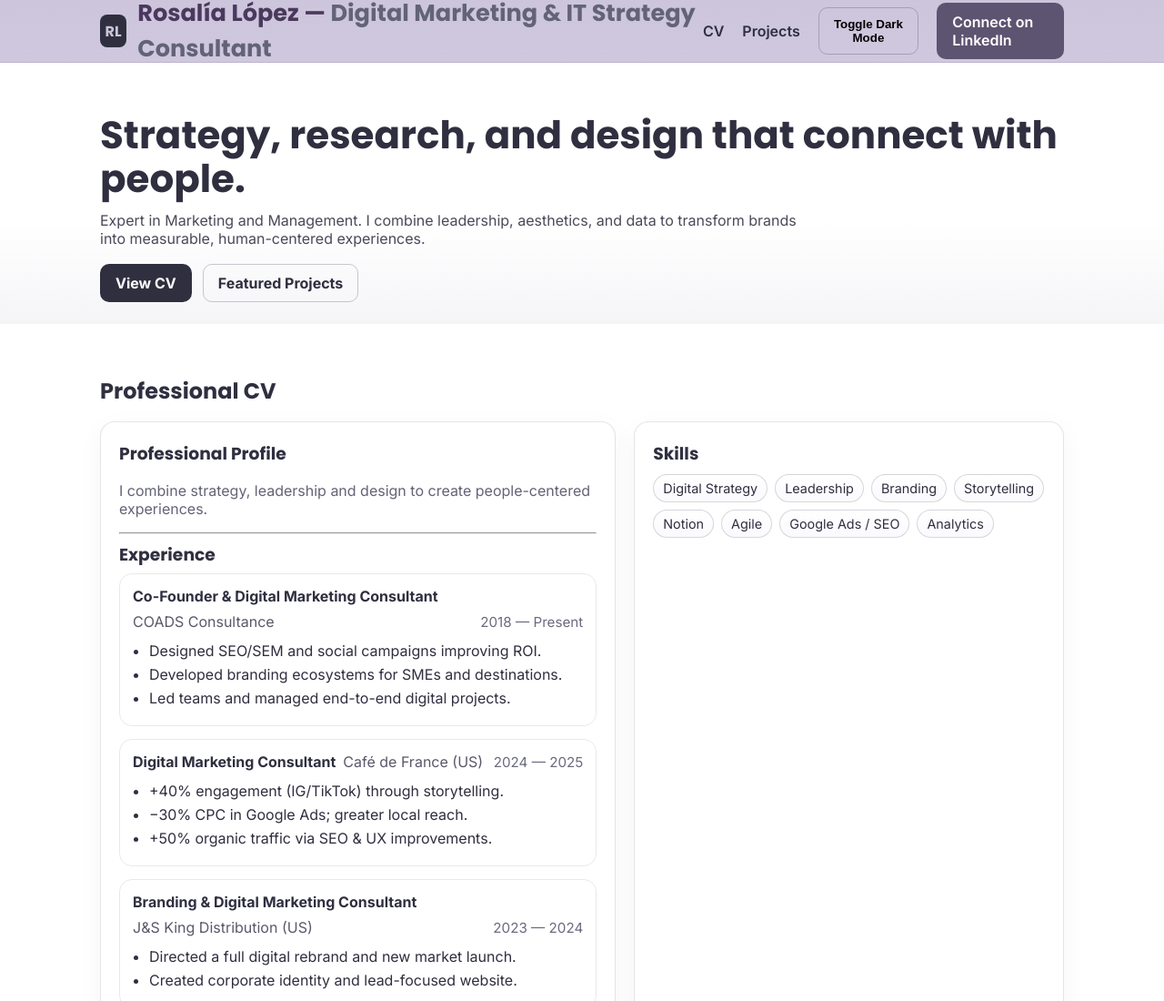
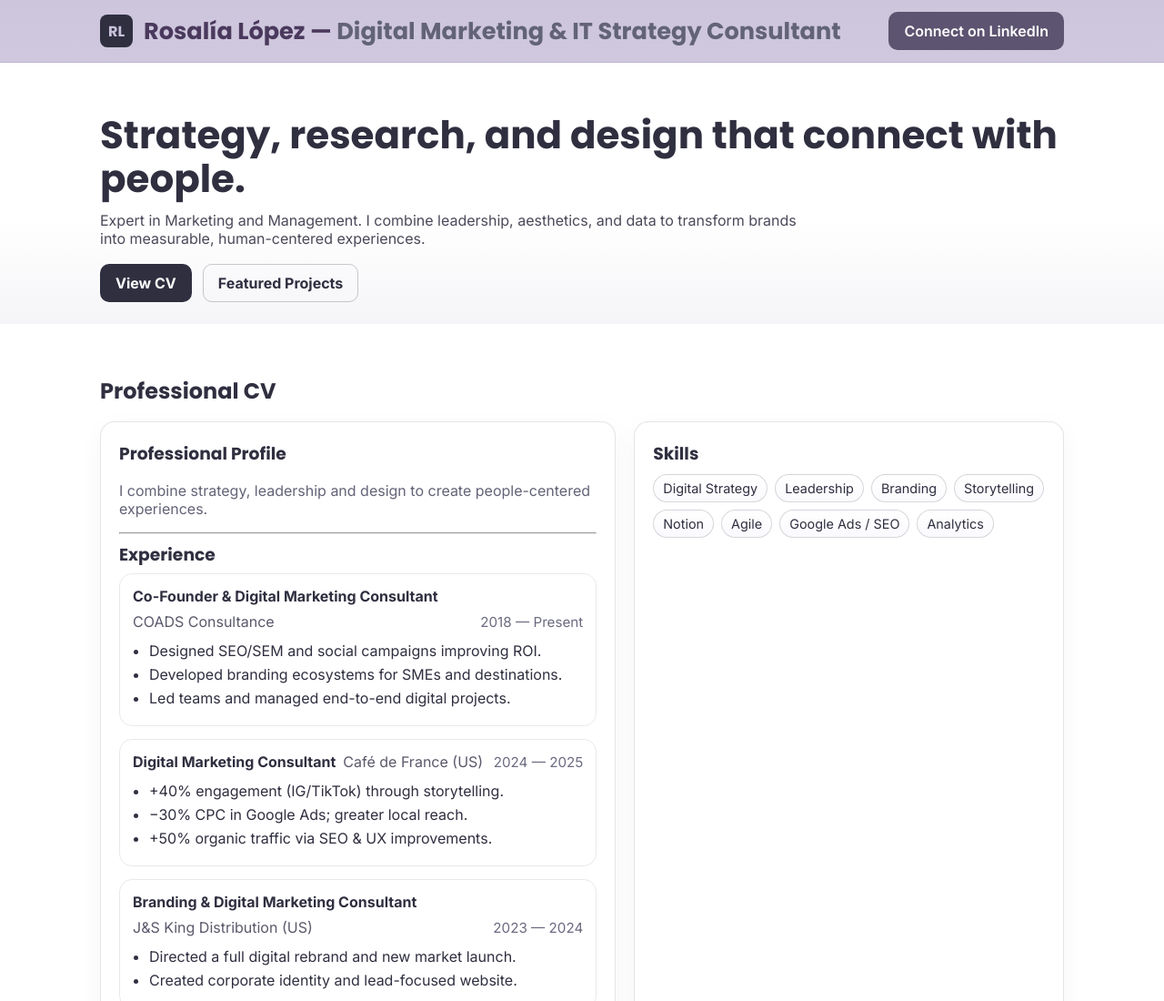
Before and after one commit to lopezsilvarosalia/portfolio, a plain HTML site: page index.html in a window 1280 px wide. Shown: the top 1100 px of the page at 91% size. Drawn offline with Linux system fonts and the light colour scheme.

Commit message:
UpdateRemove botonesCV index.html

```diff
--- a/index.html
+++ b/index.html
@@ -161,17 +161,20 @@
   <div class="wrap nav">
     <div class="brand">
       <div class="logo">RL</div>
-        <div class="name">Rosalía López — <span class="muted">Digital Marketing & IT Strategy Consultant</span></div>
+      <div class="name">
+        Rosalía López — <span class="muted">Digital Marketing & IT Strategy Consultant</span>
+      </div>
     </div>
     <nav class="menu">
-        <a href="#cv">CV</a>
-        <a href="#projects">Projects</a>
-        <button class="btn btn-ghost" id="dark-mode-toggle" aria-label="Toggle dark mode">Toggle Dark Mode</button>
-        <a class="btn btn-contact" href="https://www.linkedin.com/in/rosalía-lópez" target="_blank" rel="noopener noreferrer">Connect on LinkedIn</a>
+      <a class="btn btn-contact"
+         href="https://www.linkedin.com/in/rosalía-lópez"
+         target="_blank"
+         rel="noopener noreferrer">
+         Connect on LinkedIn
+      </a>
     </nav>
   </div>
 </header>
-
   <section class="hero">
     <div class="wrap">
       <h1>Strategy, research, and design that connect with people.</h1>
```
Lines whose indentation alone changed are shown as unchanged.
